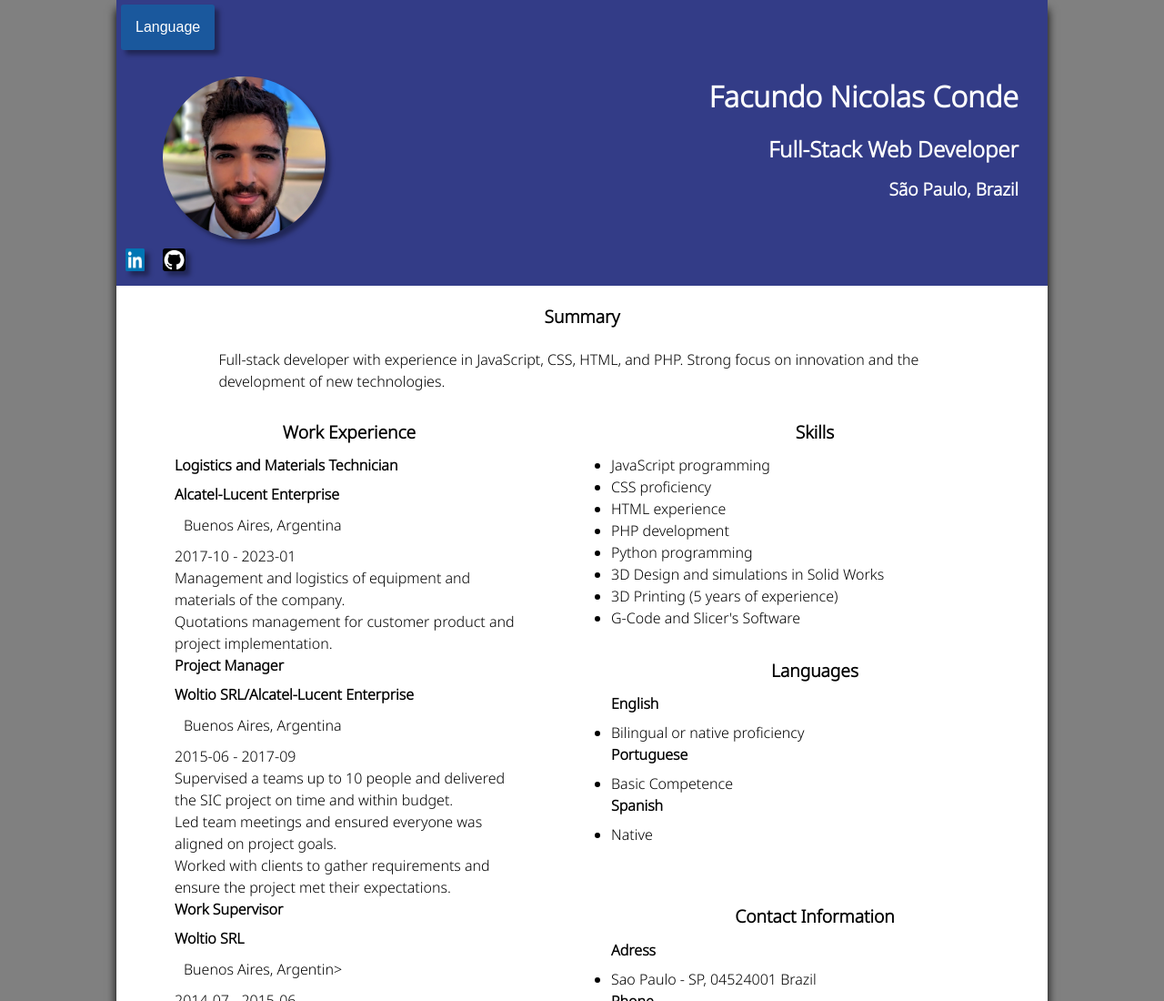
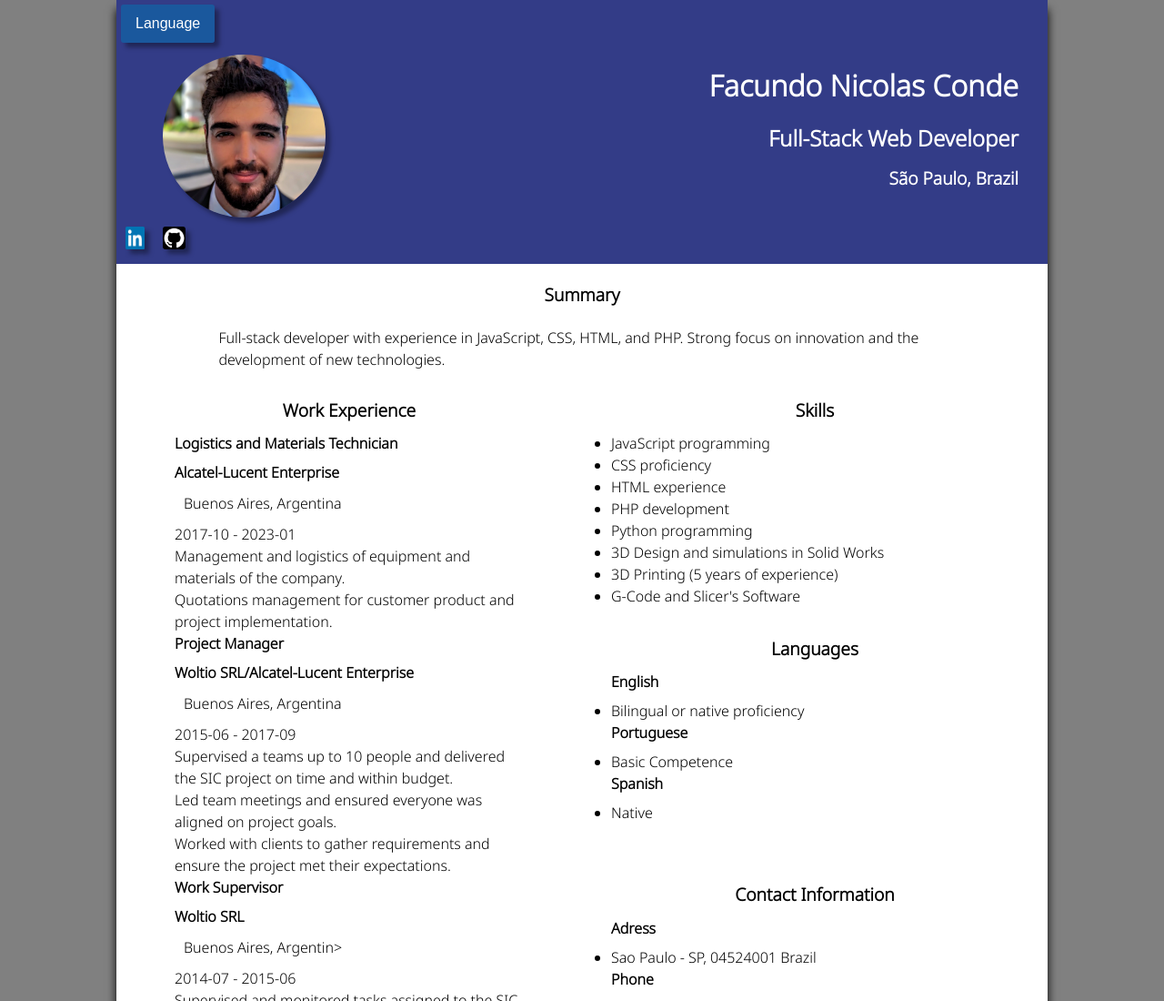
Before and after one commit to whatdfacu/CV, a plain HTML site: page index.html in a window 1280 px wide. Shown: the top 1100 px of the page at 91% size. Drawn offline with Linux system fonts and the light colour scheme.

Commit message:
corrected margin from pic

```diff
--- a/style.css
+++ b/style.css
@@ -51,7 +51,7 @@ p {
 #mePic {
   box-shadow: 5px 5px 5px rgba(0, 0, 0, 0.367);
   border-radius: 100%;
-  margin: 1.5em 0 0 20%;
+  margin: 0.5em 0 0 20%;
   height: 70%;
   width: 70%;
 }
@@ -174,7 +174,7 @@ p {
   box-shadow: 5px 5px 5px rgba(0, 0, 0, 0.367);
   background-color: #0075b47c;
   color: white;
-  padding: 16px;
+  padding: 12px 16px;
   font-size: 16px;
   border: none;
 }
@@ -258,6 +258,7 @@ p {
 
 @media screen and (max-width: 572px) {
   #mePic {
+    margin-top: 0;
     margin-left: 15px;
     padding-left: 0px;
     height: 140px;
```
